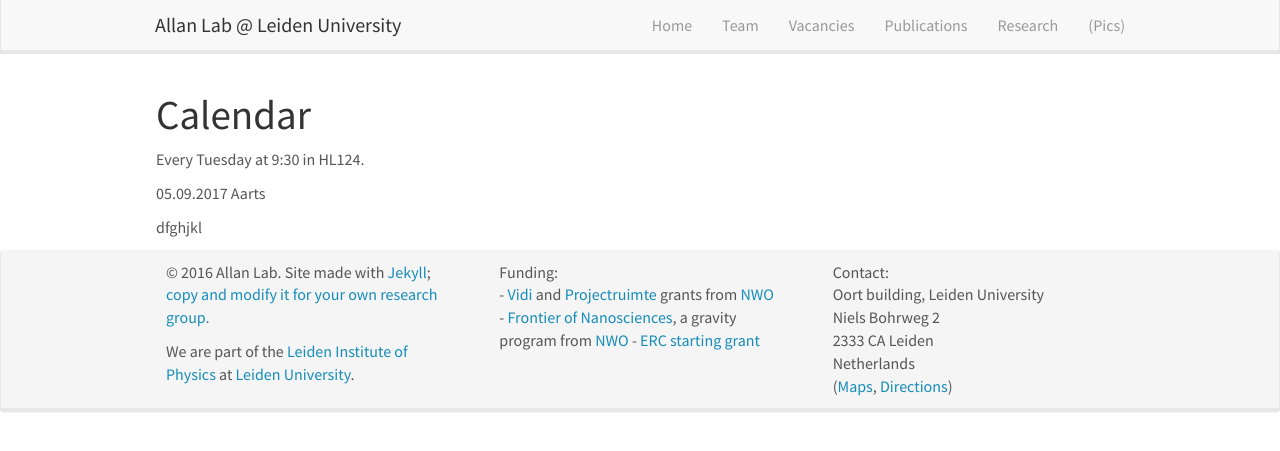
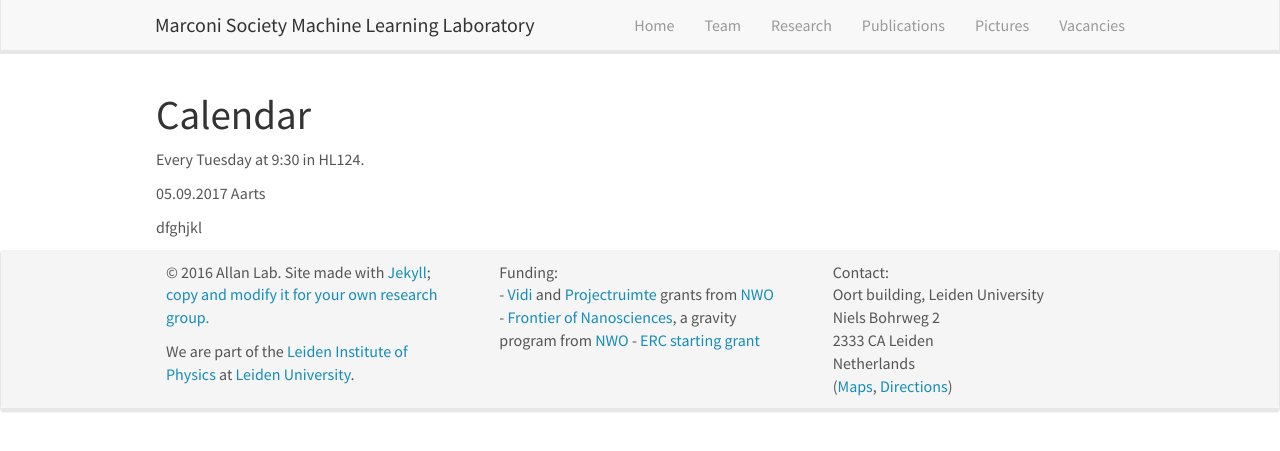
Before and after one commit to rifkatunda/marconimllab, a Jekyll site: the page built from _pages/mini_lecture_series.md, in a window 1280 px wide. Shown: the top 451 px of the page. Built offline with Jekyll 4.4.1, drawn with Linux system fonts in a browser that asks for light colours; nearby versions of some CDN libraries.

Commit message:
Update navigation bar

```diff
--- a/_includes/header.html
+++ b/_includes/header.html
@@ -8,16 +8,16 @@
 		<span class="icon-bar"></span>
 	  </button>
 
-    <a class="navbar-brand" href="{{ site.url }}{{ site.baseurl }}/">Allan Lab @ Leiden University</a>
+    <a class="navbar-brand" href="{{ site.url }}{{ site.baseurl }}/">Marconi Society Machine Learning Laboratory</a>
 	</div>
 	<div class="collapse navbar-collapse" id="navbar-collapse-1">
 	  <ul class="nav navbar-nav navbar-right">
 		<li><a href="{{ site.url }}{{ site.baseurl }}/">Home</a></li>
 		<li><a href="{{ site.url }}{{ site.baseurl }}/team">Team</a></li>
-		<li><a href="{{ site.url }}{{ site.baseurl }}/vacancies">Vacancies</a></li>
+    <li><a href="{{ site.url }}{{ site.baseurl }}/research">Research</a></li>
 		<li><a href="{{ site.url }}{{ site.baseurl }}/publications">Publications</a></li>
-		<li><a href="{{ site.url }}{{ site.baseurl }}/research">Research</a></li>
-		<li><a href="{{ site.url }}{{ site.baseurl }}/pictures">(Pics)</a></li>
+		<li><a href="{{ site.url }}{{ site.baseurl }}/pictures">Pictures</a></li>
+    <li><a href="{{ site.url }}{{ site.baseurl }}/vacancies">Vacancies</a></li>
 	  </ul>
 	</div>
   </div>
```
